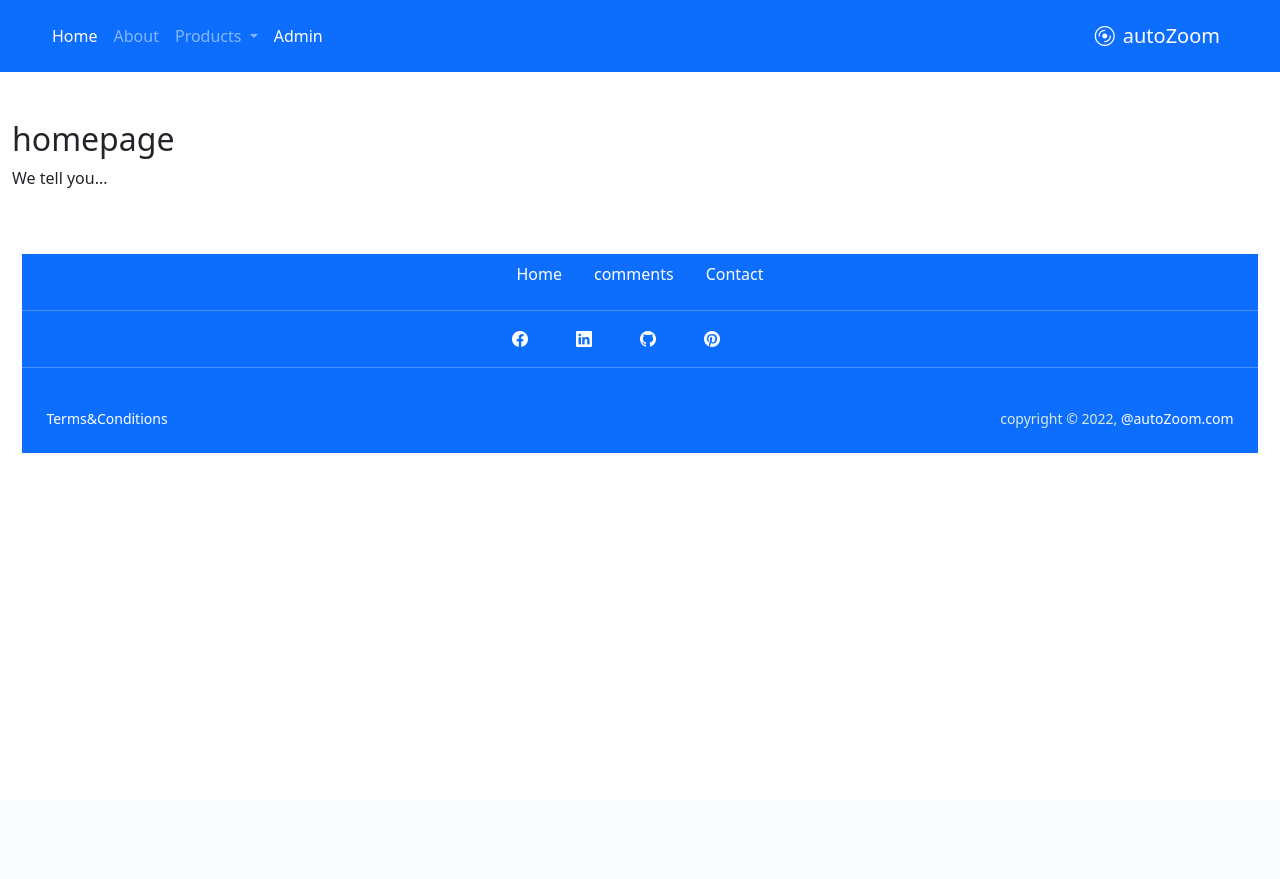
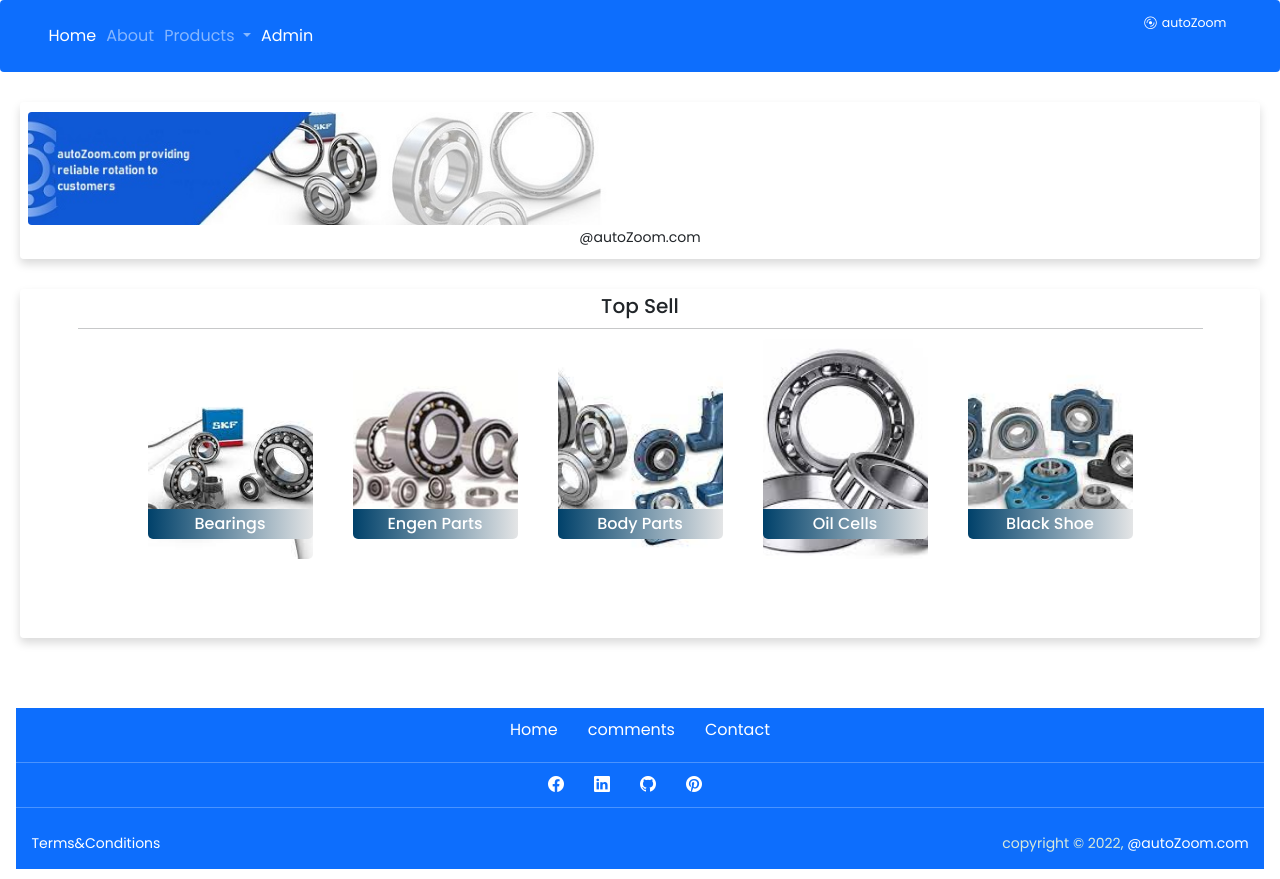
Before and after one commit to temesgen-zenebe/autoZoom.com, a Django app: page / in a window 1280 px wide. Before the commit the page ends 453 px from the top, so only its background shows below. Run offline with Django 4.2, Linux system fonts and the light colour scheme; some libraries are stand-ins or nearby versions.

Commit message:
create home page contents  of

```diff
--- a/static/css/main.css
+++ b/static/css/main.css
@@ -0,0 +1,7 @@
+@import url('https://fonts.googleapis.com/css2?family=Poppins:wght@300;400;500;600&display=swap');
+
+body{
+    font-family: 'Poppins', sans-serif;
+    background: #fff;
+    font-size: 16px;
+}
--- /dev/null
+++ b/static/css/topsell.css
@@ -0,0 +1,154 @@
+body{
+    margin:0;
+    /*font-family: 'Nunito Sans', sans-serif;*/
+  }
+  .heading h1 {
+    text-align: center;
+    padding: 10px 0;
+    font-weight: bold;
+  }
+  .images-section {
+    padding-bottom: 50px;
+    margin: 0 auto;
+    display: table;
+    width: 100%;
+    text-align: center;
+  }
+
+  .images-section .product-box h1 {
+    padding: 0 15px;
+    font-size: 16px;
+    line-height: 30px;
+    color: #fff;
+    position: relative;
+    border-top-right-radius: 0;
+    border-top-left-radius: 0;
+    border-bottom-right-radius: 5px;
+    border-bottom-left-radius: 5px;
+    background: linear-gradient(to right, rgb(0, 65, 106), rgb(228, 229, 230));
+  }
+
+  .images-section .product-box {
+    display: inline-block;
+    width: calc(100%/5 - 20px);
+    cursor:pointer;
+    vertical-align: text-top;
+    text-align: center;
+    padding: 0px 20px 20px 20px;
+  }
+
+  .price-box {
+    margin-top: -50px;
+  }
+
+  .price-box h5 {
+    margin: 0;
+    position: relative;
+    transition: 0.5s;
+    z-index: -6;
+    font-weight: bold;
+    font-size: 20px;
+    transform: translateY(-80px);
+  }
+
+  .images-section .product-box:hover .price-box h5 {
+    opacity: 1;
+    z-index: 0;
+    transform: translateY(0px);
+  }
+
+  .images-section .product-box .add-to-cart {
+    position: absolute;
+    top: 0;
+    width: 100%;
+    display: flex;
+    justify-content: center;
+    align-items: center;
+    height: 100%;
+  }
+
+  .image-box {
+    position: relative;
+    border-radius: 5px;
+  }
+
+  .image-box:after {
+    background-color: #000;
+    position: absolute;
+    content: '';
+    top: 0;
+    width: 100%;
+    height: 100%;
+    border-radius: 5px;
+    left: 0;
+    opacity: 0;
+    transition: opacity 0.5s;
+  }
+  .images-section .product-box:hover .image-box:after {
+    opacity: 0.5;
+    transition: opacity 0.5s;
+  }
+
+  .images-section .product-box .add-to-cart i {
+    color: #fff;
+    z-index: 999;
+    position: relative;
+    font-size: 30px;
+    z-index: -1;
+    transform: translateY(116px);
+    transition: all 0.5s;
+  }
+
+  .images-section .product-box:hover .add-to-cart i {
+    transform: translateY(0px);
+    z-index:1;
+    transition: all 0.5s;
+  }
+  .image-box {
+    min-height: 220px;
+    background-size: cover;
+    background-position: center;
+    background-repeat: no-repeat;
+  }
+  @media only screen and (max-width: 991px){
+    .images-section .product-box {
+        width: calc(100%/3 - 30px);
+        padding: 0px 15px 15px 15px;
+    }
+
+    .images-section .product-box h1 {
+        font-size: 14px;
+        line-height: 28px;
+    }
+
+    .image-box {
+      min-height: 200px;
+        background-position: center;
+
+    }
+  }
+
+  @media only screen and (max-width: 767px){
+    .images-section .product-box {
+      width: calc(100%/2 - 20px);
+      padding: 0px 10px 10px 10px;
+    }
+
+    .images-section .product-box h1 {
+      font-size: 12px;
+      line-height: 26px;
+      padding: 0 10px;
+    }
+
+    .image-box {
+      background-position: center;
+      min-height: 150px;
+    }
+    .price-box h5 {
+      font-size: 12px;
+    }
+
+    .images-section .product-box:hover .price-box h5 {
+      transform: translateY(-2px);
+    }
+  }
--- a/templates/_base.html
+++ b/templates/_base.html
@@ -7,6 +7,17 @@
     <meta charset="utf-8">
     <meta name="viewport" content="width=device-width, initial-scale=1, shrink-to-fit=no">
     <script src="https://kit.fontawesome.com/e4ab79068e.js" crossorigin="anonymous"></script>
+
+    <!-- Top Sell Bootstrap CSS -->
+    <link rel="preconnect" href="https://fonts.gstatic.com">
+    <link href="https://fonts.googleapis.com/css2?family=Nunito+Sans&display=swap" rel="stylesheet">
+
+    <link rel="stylesheet" href="https://maxcdn.bootstrapcdn.com/bootstrap/3.3.7/css/bootstrap.min.css">
+    <script src="https://maxcdn.bootstrapcdn.com/bootstrap/3.3.7/js/bootstrap.min.js"></script>
+
+    <link rel="stylesheet" href="https://cdnjs.cloudflare.com/ajax/libs/font-awesome/4.7.0/css/font-awesome.min.css">
+
+
     <!-- Bootstrap CSS -->
     <script src="https://ajax.googleapis.com/ajax/libs/jquery/2.1.1/jquery.min.js"></script>
 
@@ -17,6 +28,7 @@
         integrity="sha384-0evHe/X+R7YkIZDRvuzKMRqM+OrBnVFBL6DOitfPri4tjfHxaWutUpFmBp4vmVor" crossorigin="anonymous">
 
     <link rel="stylesheet" href="{% static 'css/main.css' %}">
+    <link rel="stylesheet" href="{% static 'css/topsell.css' %}">
     {% block javascript %}{% endblock %}
     <link rel="shortcut icon" type="image/png" href="{% static 'images/favicon.ICO' %}">
 
--- a/templates/pages/home.html
+++ b/templates/pages/home.html
@@ -1,6 +1,95 @@
 {% extends "_base.html" %}
+{% load static %}
+{% block javascript %}
+   <script type="text/javascript" src="{% static 'js/main.js' %}" defer ></script>
+{% endblock %}
 {% block title %}homepage{% endblock %}
 {% block main %}
-    <h2>homepage</h2>
-    <p>We tell you...</p>
+<div class="container text-center shadow mb-5 mx-auto rounded" style="max-width: 98%;">
+    <div class="row">
+      <div class="col">
+        <div class="mt-3">
+            {% comment %} <input type = "number" min = "0" value = "1"> {% endcomment %}
+            <img src="{% static 'images/skf-hero.jpg' %}" alt="campany logo" class="img-fluid rounded d-block w-100">
+            <p><small class="text-start muted mb-0">@autoZoom.com</small></p>
+          </div>
+      </div>
+
+    </div>
+</div>
+
+<div class="container text-center shadow my-5 mx-auto rounded" style="max-width: 98%;">
+    <div class="row">
+        <div class="col">
+            <div class="container">
+                <div class="heading">
+                     <h2 class="my-2">Top Sell</h3>
+                     <hr>
+                </div>
+                  <div class="images-section" >
+                  <div class="product-box">
+                      <div class="image-wrapper">
+                          <div class="image-box" style="background-image: url('{% static "images/topsell1.jpg"%}');">
+                        <div class="add-to-cart">
+                          <span><i class="fa fa-shopping-cart" aria-hidden="true"></i></span>
+                        </div>
+                      </div>
+                          <div class="price-box">
+                             <h1>Bearings</h1>
+                            <h5>Rs 2500</h5>
+                        </div>
+                    </div>
+                  </div>
+
+                  <div class="product-box">
+                    <div class="image-wrapper">
+                        <div class="image-box" style="background-image: url('{% static "images/topsell2.jpg"%}');">
+                            <div class="add-to-cart"><span><i class="fa fa-shopping-cart" aria-hidden="true"></i></span></div>
+                        </div>
+                        <div class="price-box">
+                            <h1>Engen Parts</h1>
+                            <h5>Rs 2500</h5>
+                        </div>
+                    </div>
+                  </div>
+                  <div class="product-box">
+                    <div class="image-wrapper">
+                        <div class="image-box" style="background-image: url('{% static "images/topsell3.jpg"%}');">
+                            <div class="add-to-cart"><span><i class="fa fa-shopping-cart" aria-hidden="true"></i></span></div>
+                        </div>
+                        <div class="price-box">
+                            <h1>Body Parts </h1>
+                            <h5>Rs 2500</h5>
+                        </div>
+                    </div>
+                  </div>
+                  <div class="product-box">
+                    <div class="image-wrapper">
+                        <div class="image-box" style="background-image: url('{% static "images/topsell4.jpg"%}');">
+                            <div class="add-to-cart"><span><i class="fa fa-shopping-cart" aria-hidden="true"></i></span></div>
+                        </div>
+                        <div class="price-box">
+                            <h1>Oil Cells </h1>
+                            <h5>Rs 2500</h5>
+                        </div>
+                    </div>
+                  </div>
+                  <div class="product-box">
+                    <div class="image-wrapper">
+                        <div class="image-box" style="background-image: url('{% static "images/topsell5.jpg"%}');">
+                            <div class="add-to-cart"><span><i class="fa fa-shopping-cart" aria-hidden="true"></i></span></div>
+                        </div>
+                        <div class="price-box">
+                            <h1>Black Shoe</h1>
+                            <h5>Rs 2500</h5>
+                        </div>
+                    </div>
+                  </div>
+
+                  </div>
+            </div>
+        </div>
+    </div>
+</div>
+
 {% endblock %}
```
Also changed, not shown: autozoom/settings.py (+15 -3 lines), static/images/logo1.jpg (added), static/images/logo2.jpg (added), static/images/logo3.jpg (added), static/images/skf-hero.jpg (added), static/images/topsell1.jpg (added), static/images/topsell2.jpg (added), static/images/topsell3.jpg (added), static/images/topsell4.jpg (added), static/images/topsell5.jpg (added), static/images/topsell6.jpg (added), static/images/topsell7.jpg (added), static/images/topsell8.jpg (added).
